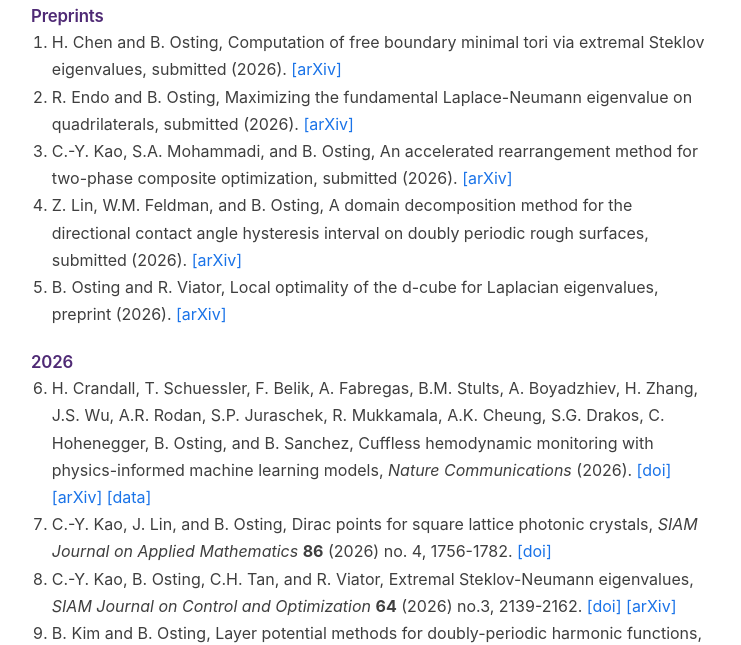
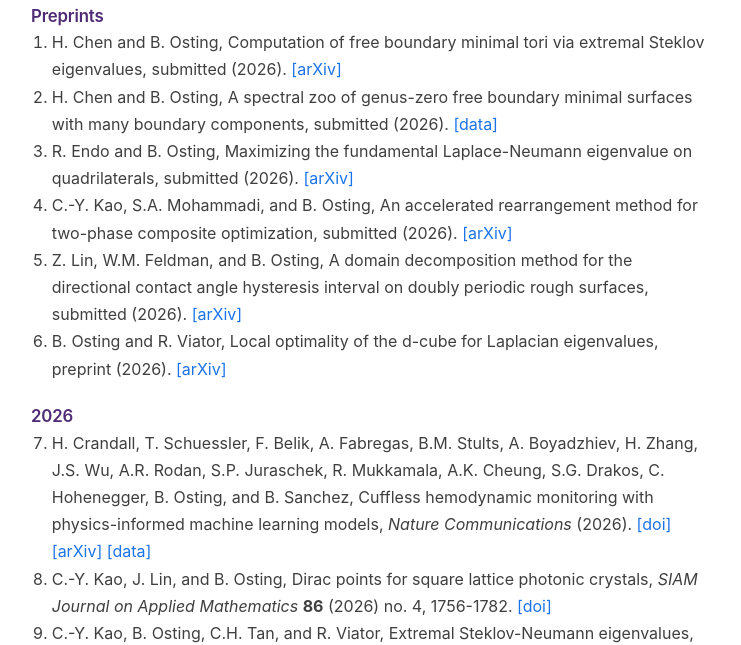
Before and after one commit to braxtonosting/braxtonosting.github.io, a plain HTML site: page pub.html in a window 1280 px wide. Shown: the part 156-801 px from the top of the page, without its empty margins (269-1010 px from the left). Drawn offline with Linux system fonts and the light colour scheme.

Commit message:
Update pub.html

```diff
--- a/pub.html
+++ b/pub.html
@@ -55,6 +55,13 @@ H. Chen and B. Osting,
 Computation of free boundary minimal tori via extremal Steklov eigenvalues,
 submitted (2026).
 <a href="https://arxiv.org/abs/2610.25787">[arXiv]</a>
+</li>
+
+<li>
+H. Chen and B. Osting,
+A spectral zoo of genus-zero free boundary minimal surfaces with many boundary components,
+submitted (2026).
+<a href="https://github.com/braxtonosting/genus0-fbms-zoo">[data]</a>
 </li>
 
 <li>R. Endo and B. Osting,
```
